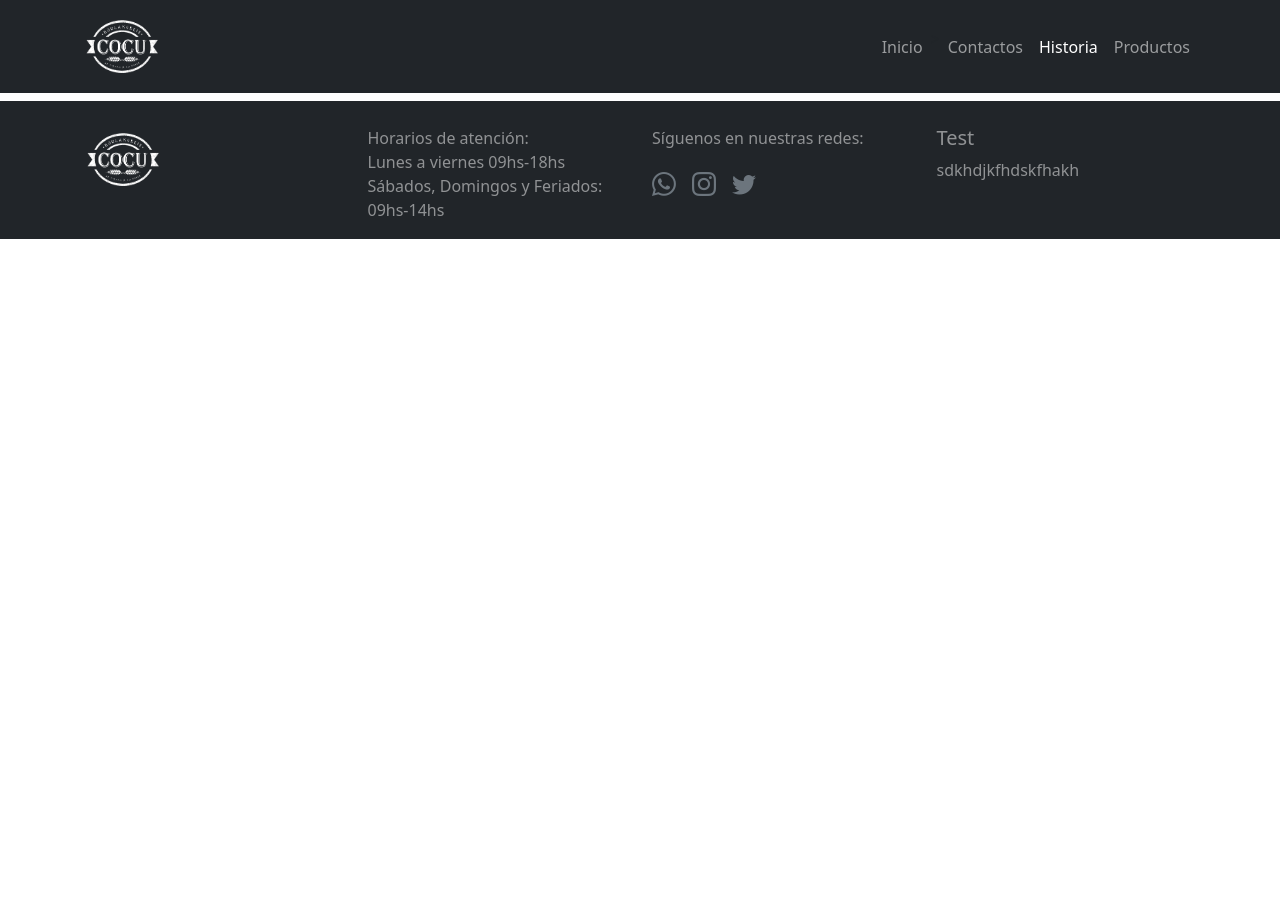
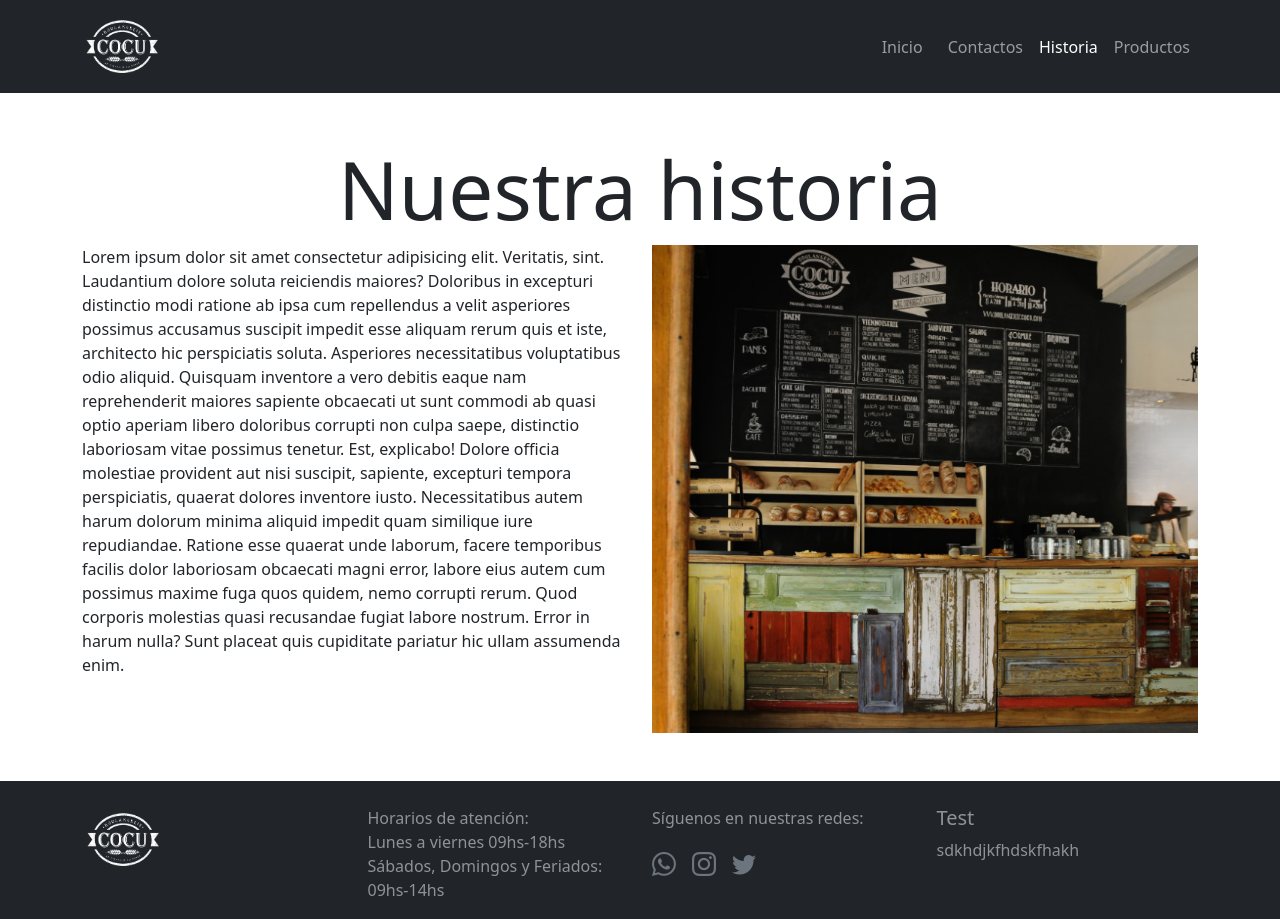
Before and after one commit to nunicho/panaderiacocu, a plain HTML site: page pages/historia.html in a window 1280 px wide. Before the commit the page ends 800 px from the top, so only its background shows below. Drawn offline with nearby package versions, Linux system fonts and the light colour scheme.

```diff
--- a/pages/historia.html
+++ b/pages/historia.html
@@ -46,8 +46,19 @@
             </div>
         </nav>
     </header>
-    <main>
-
+    <main class="container my-5">
+        <section>
+        <h1 class="display-1 text-center"> Nuestra historia</h1>
+        <article class="row">
+            <aside class="col-12 col-md-6">
+                <p>Lorem ipsum dolor sit amet consectetur adipisicing elit. Veritatis, sint. Laudantium dolore soluta reiciendis maiores? Doloribus in excepturi distinctio modi ratione ab ipsa cum repellendus a velit asperiores possimus accusamus suscipit impedit esse aliquam rerum quis et iste, architecto hic perspiciatis soluta. Asperiores necessitatibus voluptatibus odio aliquid. Quisquam inventore a vero debitis eaque nam reprehenderit maiores sapiente obcaecati ut sunt commodi ab quasi optio aperiam libero doloribus corrupti non culpa saepe, distinctio laboriosam vitae possimus tenetur. Est, explicabo! Dolore officia molestiae provident aut nisi suscipit, sapiente, excepturi tempora perspiciatis, quaerat dolores inventore iusto. Necessitatibus autem harum dolorum minima aliquid impedit quam similique iure repudiandae. Ratione esse quaerat unde laborum, facere temporibus facilis dolor laboriosam obcaecati magni error, labore eius autem cum possimus maxime fuga quos quidem, nemo corrupti rerum. Quod corporis molestias quasi recusandae fugiat labore nostrum. Error in harum nulla? Sunt placeat quis cupiditate pariatur hic ullam assumenda enim.
+                </p>
+            </aside>
+            <aside class="col-12 col-md-6">
+                    <img src="../img/historia.png" alt="historia" class="w-100">
+            </aside>
+        </article>
+    </section>
 
     </main>
 
```
Also changed, not shown: index.html (+1 -1 lines).
